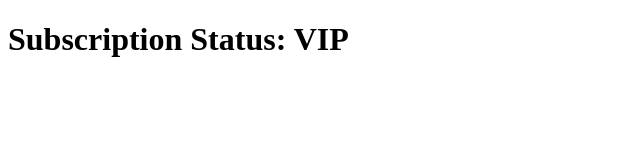
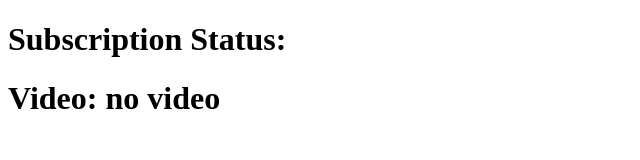
Before and after one commit to NaufalFiqri/Learning-Javascript, a plain HTML site: page index.html in a window 1280 px wide. Shown: the whole page, without its empty margins (0-640 px from the left). Drawn offline with Linux system fonts and the light colour scheme.

Commit message:
understanding promises JS

```diff
--- a/app.js
+++ b/app.js
@@ -30,15 +30,15 @@ console.log(emailRef); */
 main(); */
 
 const statusRef = document.querySelector(".status");
+const videoRef = document.querySelector(".video");
 
 function getSubscriptionStatus() {
   return new Promise((resolve, reject) => {
     setTimeout(() => {
-      resolve("VIP");
+      resolve("");
     }, 2000);
   });
 }
-
 /**
  * 1. Create a function called 'getVideo'
  * 2. Accept a parameter called 'subscriptionStatus'
@@ -48,9 +48,28 @@ function getSubscriptionStatus() {
  *      - otherwise reject ("no video")
  * 4. console.log the result of getVideo() in main()
  */
+
+function getVideo(subscriptionStatus) {
+  return new Promise((resolve, reject) => {
+    if (subscriptionStatus === "VIP") {
+      resolve("show video");
+    } else if (subscriptionStatus === "FREE") {
+      resolve("show trailer");
+    } else {
+      reject("no video");
+    }
+  });
+}
+
 async function main() {
   const status = await getSubscriptionStatus();
   statusRef.innerHTML = status;
+  try {
+  console.log(await getVideo(status));
+  } catch (e) {
+    console.log(e)
+    videoRef.innerHTML = e;
+  }
 }
 
 main();
--- a/index.html
+++ b/index.html
@@ -10,5 +10,6 @@
 </head>
 <body>
     <h1>Subscription Status: <span class="status"></span></h1>
+    <h1>Video: <span class="video"></span></h1>
 </body>
 </html>
```
